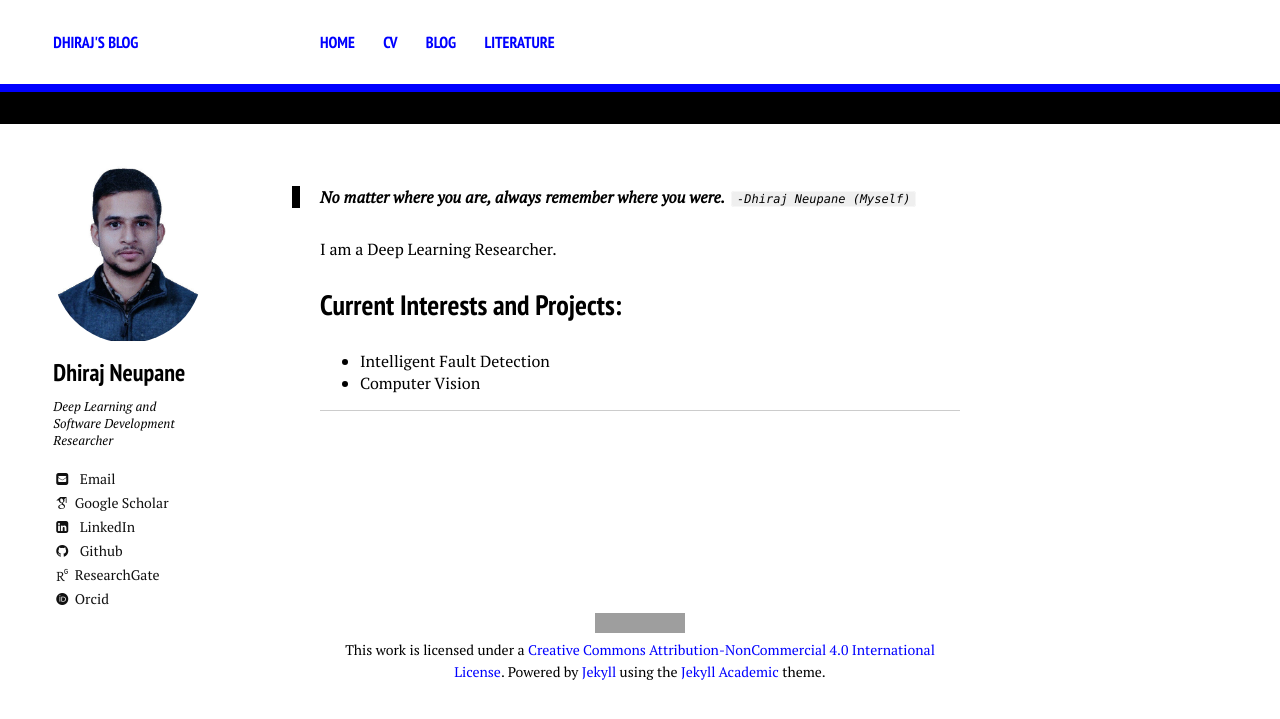
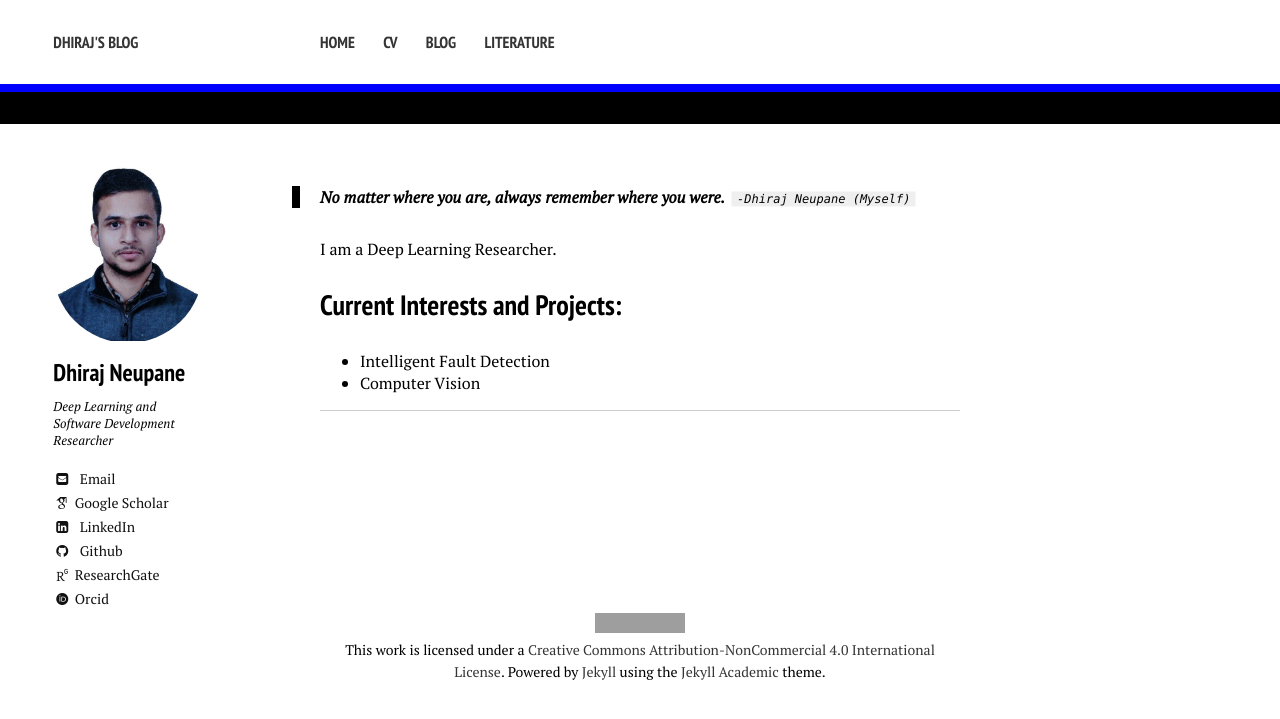
Before and after one commit to PIjarihd/dhirajneupane.github.io, a Jekyll site: the page built from index.md, in a window 1280 px wide. Shown: the top 719 px of the page. Built offline with Jekyll 4.4.1, drawn with Linux system fonts in a browser that asks for light colours; nearby versions of some CDN libraries; some web fonts are replaced; grey boxes are pictures that could not be loaded.

Commit message:
Update variables.scss

```diff
--- a/_sass/variables.scss
+++ b/_sass/variables.scss
@@ -52,7 +52,7 @@ $vimeo-color        : #1ab7ea;
 $youtube-color      : #ff3333;
 
 /* links */
-$linkcolor 		   : #0000FF;
+$linkcolor 		   : #343434;
 $link-color       : $linkcolor;
 $linkcolorhover 	: darken($linkcolor, 10);
 $linkcolorvisited : lighten($linkcolorhover, 20);
```
